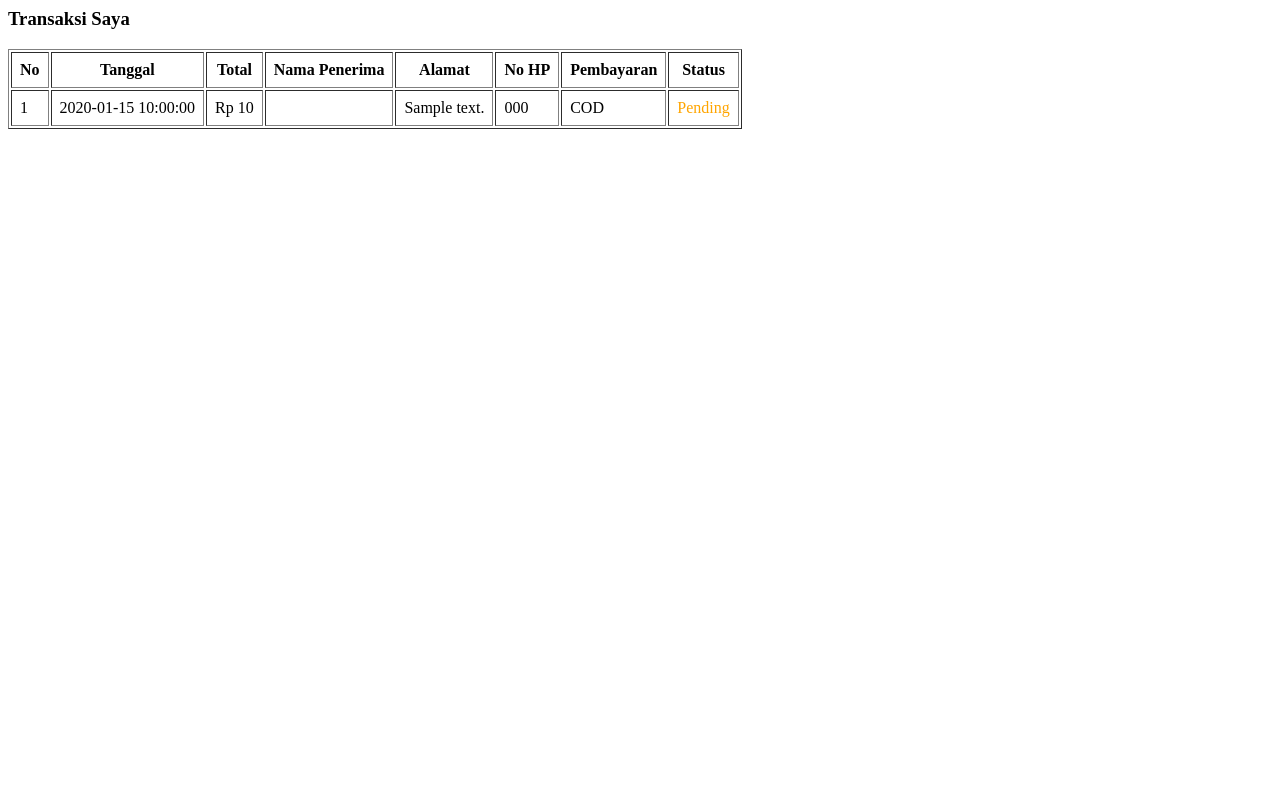
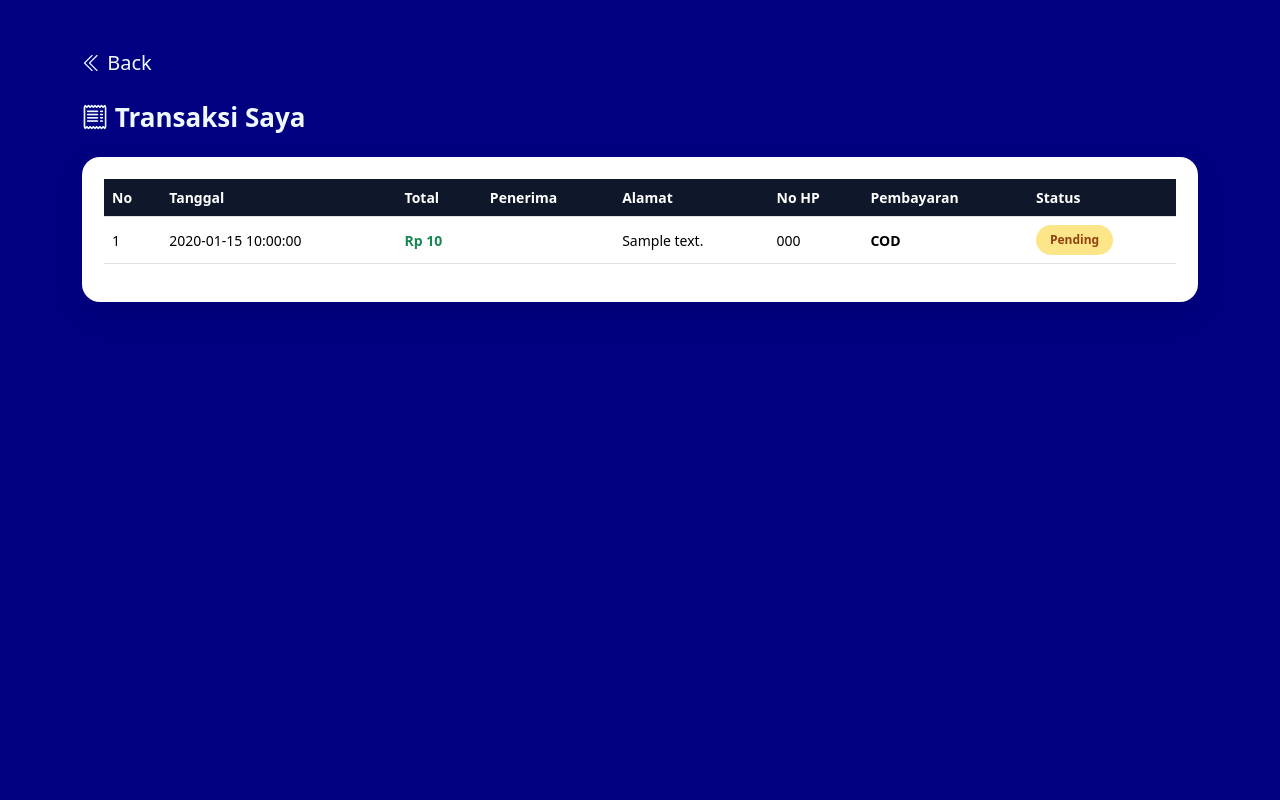
Before and after one commit to uuwwwe56/VANGUARD, a PHP site: page /views/user/transaksi/index.php in a window 1280 px wide. Run offline with PHP 8.4, Linux system fonts and the light colour scheme; the visitor is signed in with stand-in values (Sample User, id 1); tables that the repository leaves empty or names only in its code hold one stand-in row (values such as "Sample post"); data that the repository does not hold is empty.

Commit message:
new alif

```diff
--- a/controllers/logout.php
+++ b/controllers/logout.php
@@ -1,5 +1,7 @@
 <?php
 session_start();
+session_unset();
 session_destroy();
+
 header("Location: ../views/auth/login.php");
 exit;
--- a/core/QueryBuilder.php
+++ b/core/QueryBuilder.php
@@ -74,6 +74,4 @@
             "DELETE FROM $this->table WHERE $pk='$id'"
         );
     }
-
-
 }
--- a/views/user/transaksi/index.php
+++ b/views/user/transaksi/index.php
@@ -2,8 +2,8 @@
 require_once '../../../middleware/user.php';
 require_once '../../../core/Database.php';
 require_once '../../../models/Testimoni.php';
+
 $testimoniModel = new Testimoni();
-
 $db = (new Database())->conn;
 $id_user = $_SESSION['id_user'];
 
@@ -15,52 +15,166 @@
 ");
 ?>
 
-<h3>Transaksi Saya</h3>
+<!DOCTYPE html>
+<html lang="id">
 
-<table border="1" cellpadding="8">
+<head>
+    <meta charset="UTF-8">
+    <title>Vanguard</title>
+    <link rel="icon" type="image/png" href="../../../assets/img/Home/L_Vg.png">
+    <link
+        href="https://cdn.jsdelivr.net/npm/bootstrap@5.3.8/dist/css/bootstrap.min.css"
+        rel="stylesheet"
+        integrity="sha384-sRIl4kxILFvY47J16cr9ZwB07vP4J8+LH7qKQnuqkuIAvNWLzeN8tE5YBujZqJLB"
+        crossorigin="anonymous" />
+    <link rel="stylesheet" href="https://cdn.jsdelivr.net/npm/bootstrap-icons@1.13.1/font/bootstrap-icons.min.css">
+    <link rel="stylesheet" href="../../../assets/css/dasboard.css" />
+    <link href="https://unpkg.com/aos@2.3.1/dist/aos.css" rel="stylesheet">
+    <style>
+        body {
+            background-color: navy;
+        }
+
+        .page-title {
+            font-size: 26px;
+            font-weight: 700;
+            margin-bottom: 24px;
+            color: aliceblue;
+        }
+
+        .table-wrapper {
+            background: #fff;
+            padding: 22px;
+            border-radius: 18px;
+            box-shadow: 0 12px 30px rgba(0, 0, 0, .08);
+        }
+
+        .table th {
+            background: #0f172a;
+            color: #fff;
+            font-size: 14px;
+        }
+
+        .table td {
+            vertical-align: middle;
+            font-size: 14px;
+        }
+
+        .badge-status {
+            padding: 6px 14px;
+            border-radius: 999px;
+            font-size: 12px;
+            font-weight: 600;
+            display: inline-block;
+        }
+
+        .badge-pending {
+            background: #fde68a;
+            color: #92400e;
+        }
+
+        .badge-verifikasi {
+            background: #bfdbfe;
+            color: #1e3a8a;
+        }
+
+        .badge-dibayar {
+            background: #bbf7d0;
+            color: #065f46;
+        }
+
+        .badge-dikirim {
+            background: #ddd6fe;
+            color: #5b21b6;
+        }
+
+        .badge-selesai {
+            background: #86efac;
+            color: #14532d;
+        }
+
+        .upload-box {
+            background: #f8fafc;
+            padding: 10px;
+            border-radius: 10px;
+            margin-top: 8px;
+        }
+
+        .testimoni-box {
+            background: #ffffff;
+            padding: 24px;
+            border-radius: 18px;
+            margin-top: 40px;
+            box-shadow: 0 12px 30px rgba(0, 0, 0, .08);
+        }
+    </style>
+</head>
+
+<body>
+
+    <div class="container my-5">
+        <a href="../dashboard.php" class="icon">
+            <i class="bi bi-chevron-double-left"></i> Back
+        </a>
+        <h3 class="page-title mt-4">
+            <i class="bi bi-receipt"></i> Transaksi Saya
+        </h3>
+
+        <div class="table-wrapper">
+            <table class="table table-hover align-middle">
+                <thead>
                     <tr>
                         <th>No</th>
                         <th>Tanggal</th>
                         <th>Total</th>
-        <th>Nama Penerima</th>
+                        <th>Penerima</th>
                         <th>Alamat</th>
                         <th>No HP</th>
                         <th>Pembayaran</th>
                         <th>Status</th>
+                    </tr>
+                </thead>
 
-    </tr>
-
-
+                <tbody>
                     <?php foreach ($data as $i => $t): ?>
                         <tr>
                             <td><?= $i + 1 ?></td>
                             <td><?= $t['tanggal'] ?></td>
-            <td>Rp <?= number_format($t['total']) ?></td>
+                            <td class="fw-bold text-success">
+                                Rp <?= number_format($t['total']) ?>
+                            </td>
                             <td><?= $t['nama'] ?></td>
                             <td><?= $t['alamat'] ?></td>
                             <td><?= $t['no_hp'] ?></td>
 
                             <td>
-                <?= strtoupper($t['metode_pembayaran']) ?>
+                                <strong><?= strtoupper($t['metode_pembayaran']) ?></strong>
 
                                 <?php if ($t['metode_pembayaran'] === 'DANA'): ?>
-                    <br>
-                    <small style="color:#555">
-                        Transfer ke DANA 086287361893
+                                    <div class="upload-box">
+                                        <small class="text-muted d-block">
+                                            Transfer ke DANA <b>086287361893</b>
                                         </small>
+
                                         <form action="../../../controllers/transaksi.php"
                                             method="POST"
-                        enctype="multipart/form-data"
-                        style="margin-top:5px">
+                                            enctype="multipart/form-data">
 
                                             <input type="hidden" name="id_transaksi"
                                                 value="<?= $t['id_transaksi'] ?>">
 
-                        <input type="file" name="bukti_transfer" required>
-                        <button type="submit" name="upload_bukti">
+                                            <input type="file"
+                                                name="bukti_transfer"
+                                                class="form-control form-control-sm mb-2"
+                                                required>
+
+                                            <button type="submit"
+                                                name="upload_bukti"
+                                                class="btn btn-sm btn-primary w-100">
                                                 Upload Bukti
                                             </button>
                                         </form>
+                                    </div>
                                 <?php endif; ?>
                             </td>
 
@@ -68,44 +182,46 @@
                                 <?php
                                 switch ($t['status']) {
                                     case 'pending':
-            echo '<span style="color:orange">Pending</span>';
+                                        echo '<span class="badge-status badge-pending">Pending</span>';
                                         break;
+
                                     case 'menunggu_verifikasi':
-            echo '<span style="color:blue">Menunggu Verifikasi</span>';
+                                        echo '<span class="badge-status badge-verifikasi">Menunggu Verifikasi</span>';
                                         break;
+
                                     case 'dibayar':
-            echo '<span style="color:green">Dibayar</span>';
+                                        echo '<span class="badge-status badge-dibayar">Dibayar</span>';
                                         break;
+
                                     case 'dikirim':
-            echo '<span style="color:purple">Dikirim</span>';
+                                        echo '<span class="badge-status badge-dikirim">Dikirim</span>';
                                         break;
+
                                     case 'selesai':
-                echo '<span style="color:darkgreen">Selesai</span>';
+                                        echo '<span class="badge-status badge-selesai">Selesai</span>';
 
                                         if (!$testimoniModel->sudahAdaTransaksi($t['id_transaksi'], $id_user)) {
                                             echo '<br>
-        <a href="../testimoni/create.php?id_transaksi=' . $t['id_transaksi'] . '">
+                                    <a href="../testimoni/create.php?id_transaksi=' . $t['id_transaksi'] . '"
+                                       class="btn btn-link p-0 mt-1">
                                        ✍️ Beri Testimoni
                                     </a>';
                                         } else {
-                    echo '<br><small style="color:#999">Testimoni sudah dikirim</small>';
+                                            echo '<br><small class="text-muted">Testimoni sudah dikirim</small>';
                                         }
                                         break;
                                 }
                                 ?>
                             </td>
-
                         </tr>
                     <?php endforeach; ?>
+                </tbody>
             </table>
-
+        </div>
 
         <?php if (isset($_GET['testimoni'])): ?>
-
             <?php
             $id_transaksi = (int) $_GET['testimoni'];
-
-// ambil produk transaksi
             $produk = $db->query("
             SELECT dt.id_produk, p.nama_produk
             FROM detail_transaksi dt
@@ -114,16 +230,17 @@
         ")->fetch_all(MYSQLI_ASSOC);
             ?>
 
-<h3>Beri Testimoni</h3>
+            <div class="testimoni-box">
+                <h3>⭐ Beri Testimoni</h3>
 
                 <?php foreach ($produk as $p): ?>
-    <h4><?= $p['nama_produk'] ?></h4>
+                    <h5><?= $p['nama_produk'] ?></h5>
 
-    <form action="../../../controllers/testimoni.php" method="POST">
+                    <form action="../../../controllers/testimoni.php" method="POST" class="mb-4">
                         <input type="hidden" name="id_transaksi" value="<?= $id_transaksi ?>">
                         <input type="hidden" name="id_produk" value="<?= $p['id_produk'] ?>">
 
-        <select name="rating" required>
+                        <select name="rating" class="form-select mb-2" required>
                             <option value="5">⭐⭐⭐⭐⭐</option>
                             <option value="4">⭐⭐⭐⭐</option>
                             <option value="3">⭐⭐⭐</option>
@@ -131,13 +248,21 @@
                             <option value="1">⭐</option>
                         </select>
 
-        <br><br>
-        <textarea name="komentar" required></textarea>
-        <br><br>
+                        <textarea name="komentar"
+                            class="form-control mb-3"
+                            placeholder="Tulis pengalaman kamu..."
+                            required></textarea>
 
-        <button type="submit" name="kirim">Kirim</button>
+                        <button type="submit" name="kirim" class="btn btn-success">
+                            Kirim Testimoni
+                        </button>
                     </form>
-    <hr>
                 <?php endforeach; ?>
+            </div>
+        <?php endif; ?>
 
-<?php endif; ?>
+    </div>
+
+</body>
+
+</html>
```
Also changed, not shown: controllers/auth.php (+7 -0 lines), views/admin/kategori.php (deleted, +0 -62 lines), models/Testimoni.php (line endings or trailing spaces). Lines whose indentation alone changed are shown as unchanged.
